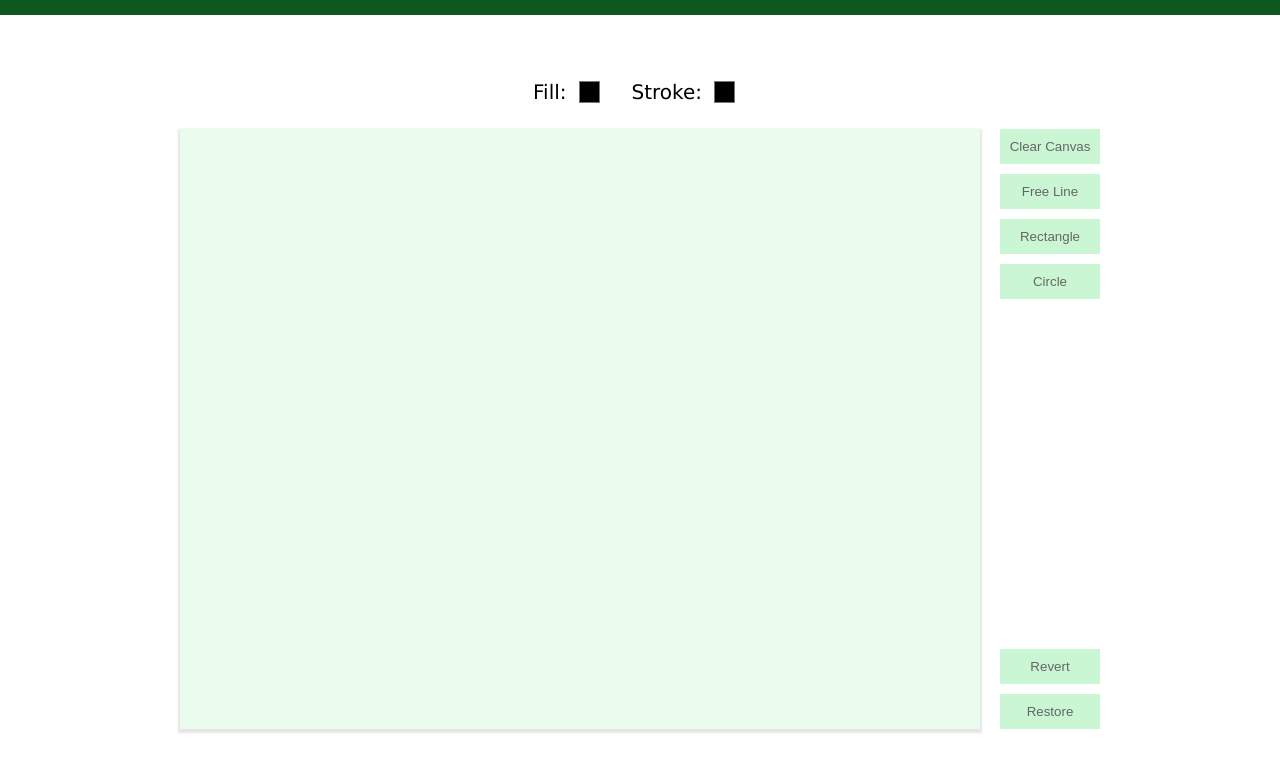
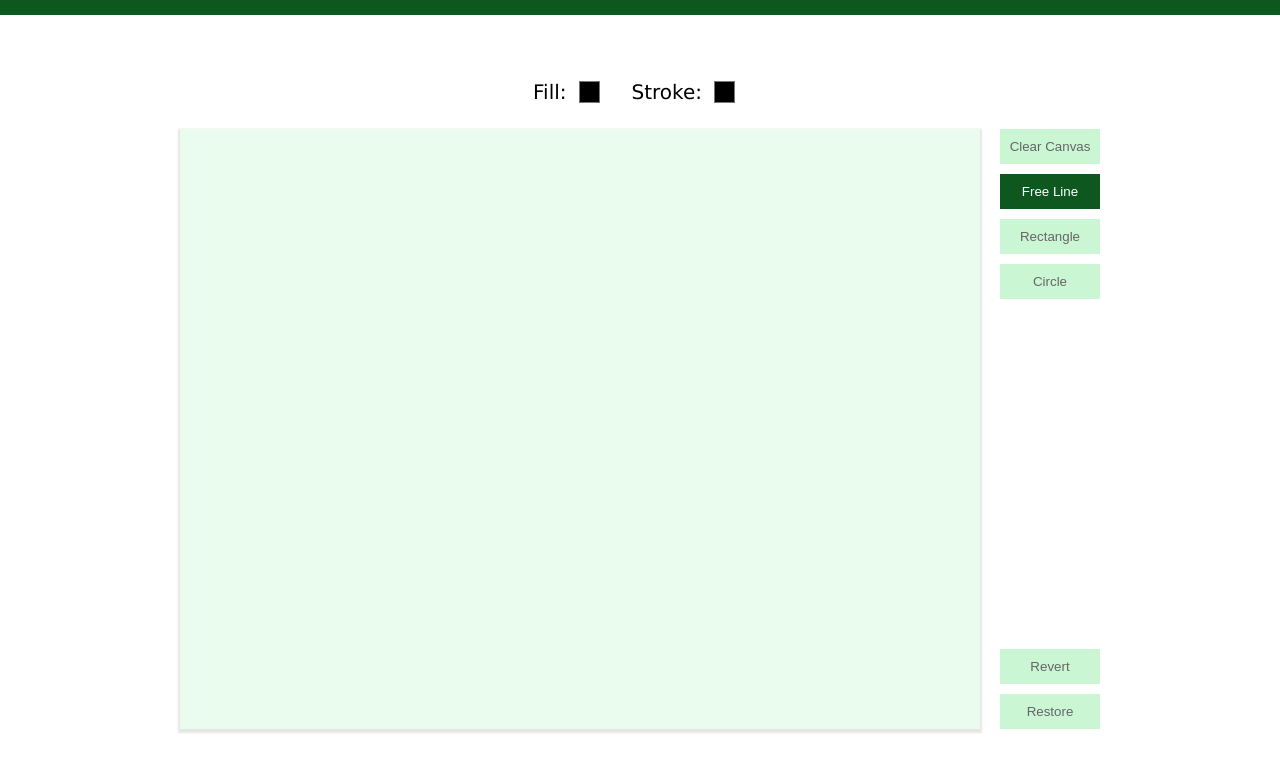
Before and after one commit to j-toscani/quicksketchcanvas, a website built with Vite: page index.html in a window 1280 px wide. Both pictures are taken after a click on the button "Free Line". Shown: the part 105-876 px from the top of the page. Built offline with nearby package versions, Linux system fonts and the light colour scheme.

Commit message:
add user feedback for active buttons

```diff
--- a/src/lib/initDrawableButtons.ts
+++ b/src/lib/initDrawableButtons.ts
@@ -47,7 +47,11 @@ function createDrawableButton(drawable: Drawable, canvas: Canvas) {
   button.textContent = new drawable().label;
 
   button.addEventListener("click", () => {
+    document
+      .querySelectorAll(".canvas-button")
+      .forEach((canvasButton) => canvasButton.classList.remove("active"));
     canvas.use(drawable);
+    button.classList.add("active");
   });
   return button;
 }
--- a/src/style.css
+++ b/src/style.css
@@ -56,9 +56,9 @@ input[type="color"] {
   height: 1.5rem;
   width: 1.25rem;
   display: inline-block;
-  padding:0;
-  margin:0;
-  border:0;
+  padding: 0;
+  margin: 0;
+  border: 0;
   background-color: transparent;
 }
 
@@ -120,7 +120,8 @@ aside > button:last-of-type {
   opacity: 1;
 }
 
-.canvas-button.active {
+.canvas-button.active,
+button:active {
   color: white;
   opacity: 1;
   background-color: var(--color-100);
```
